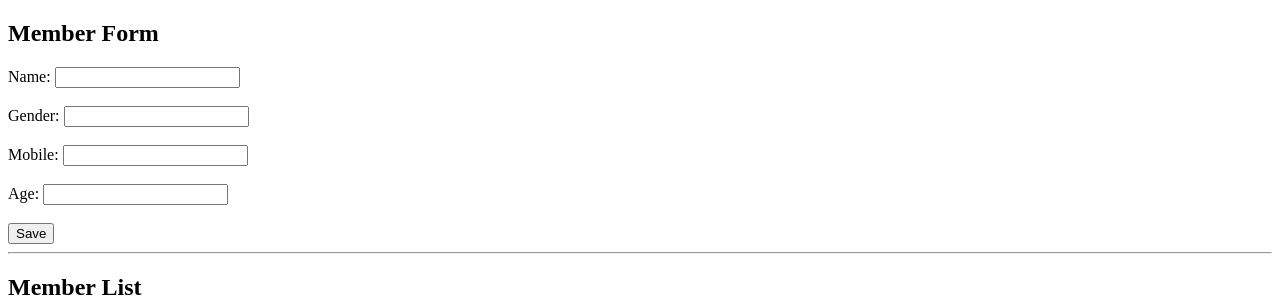
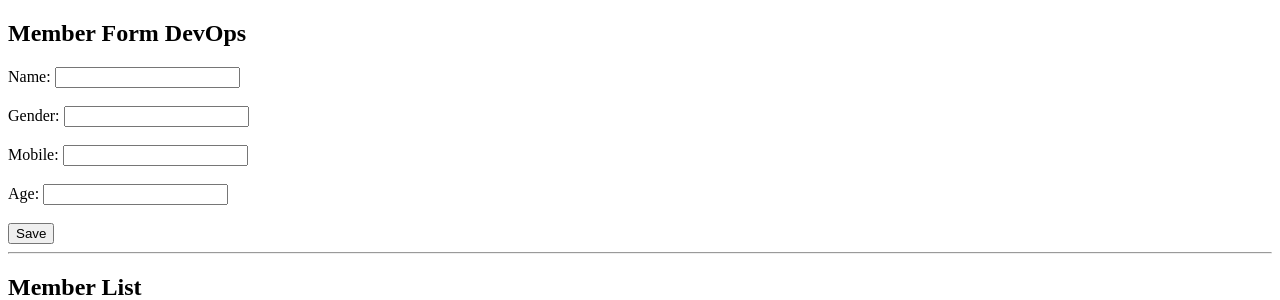
Before and after one commit to Sachin4322/UserData, a Flask app: page / in a window 1280 px wide. Shown: the top 300 px of the page. Run offline with Flask 3, Linux system fonts and the light colour scheme; data that the repository does not hold is empty.

Commit message:
Update header for Member Form to include DevOps

```diff
--- a/templates/index.html
+++ b/templates/index.html
@@ -19,7 +19,7 @@
 </head>
 <body>
 
-<h2>Member Form</h2>
+<h2>Member Form DevOps</h2>
 
 <form action="/save" method="post">
     Name:
```
